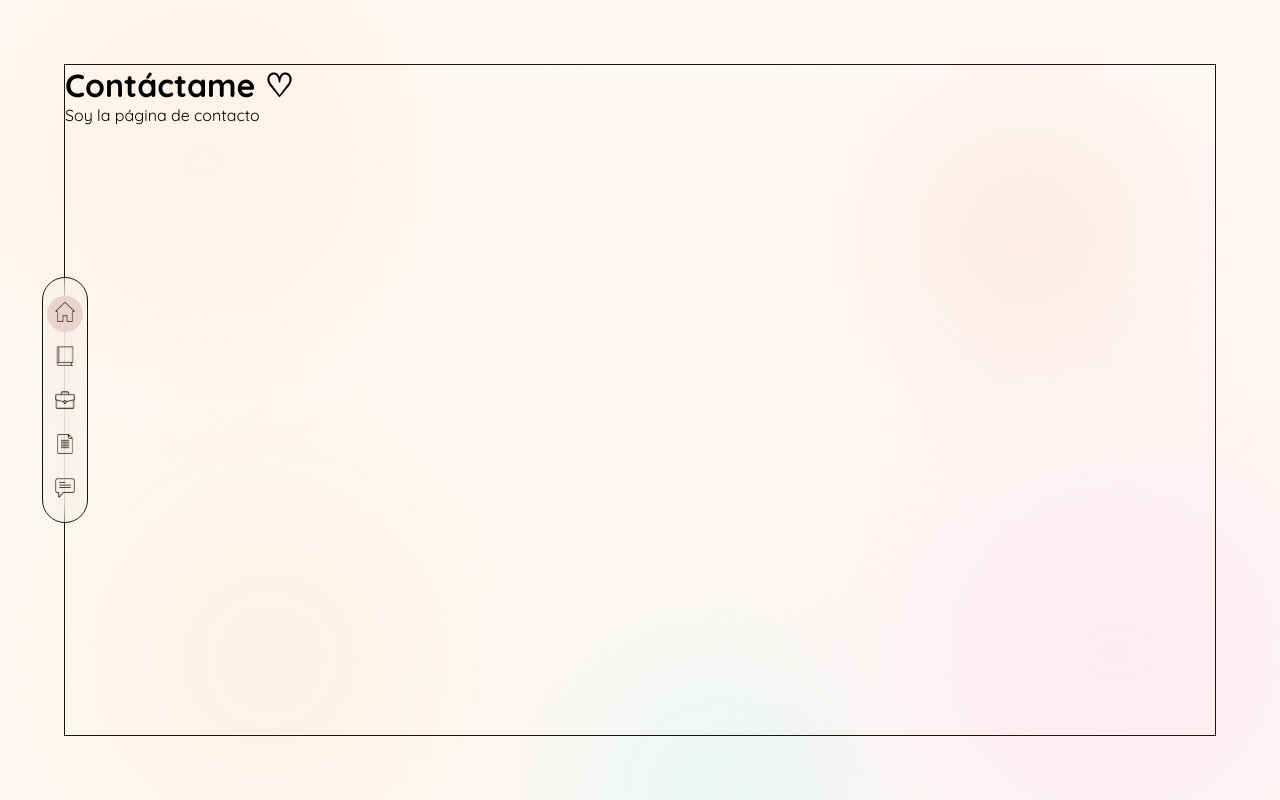
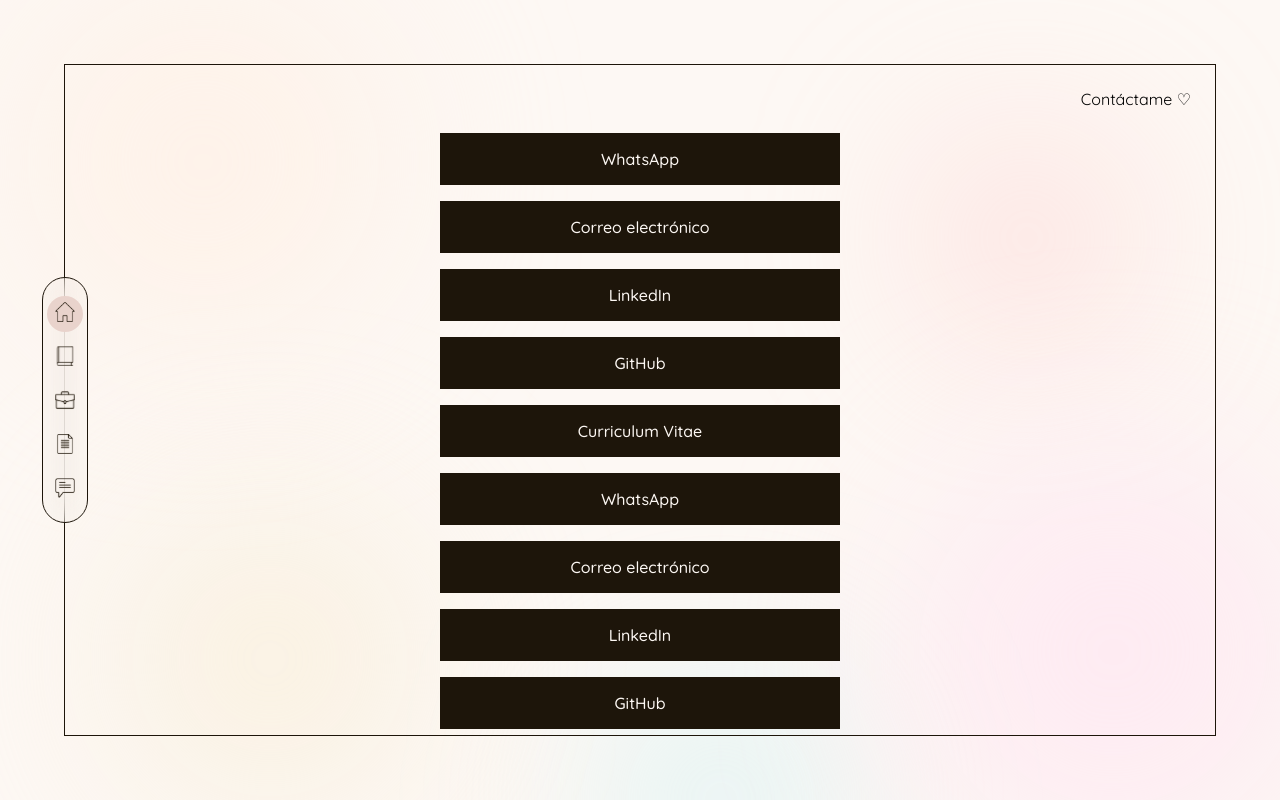
Before and after one commit to darianaren/my-portfolio, a React (Create React App) app: page /contact in a window 1280 px wide. Built offline with nearby package versions, Linux system fonts and the light colour scheme; a web font is replaced by a local one.

Commit message:
[main] feat (pages/Contact)

```diff
--- a/src/components/Button/styles.module.css
+++ b/src/components/Button/styles.module.css
@@ -7,7 +7,7 @@
   text-align: center;
 
   margin: 0;
-  padding: 12px 24px;
+  padding: 16px 24px;
   vertical-align: middle;
 
   border: none;
--- a/src/components/ButtonGroup/styles.module.css
+++ /dev/null
@@ -1 +0,0 @@
-@import "../../styles/variables.css";
--- a/src/components/LinkButton/styles.module.css
+++ b/src/components/LinkButton/styles.module.css
@@ -8,7 +8,7 @@
   font-family: var(--font-family-text);
 
   margin: 0;
-  padding: 12px 24px;
+  padding: 16px 24px;
   vertical-align: middle;
 
   border: none;
--- a/src/components/NavBar/constants.js
+++ b/src/components/NavBar/constants.js
@@ -26,7 +26,7 @@
     icon: cvIcon,
     isExternal: true,
     label: "Descargar CV",
-    download: "Dariana Rengifo - CV"
+    download: "Dariana Rengifo - Full Stack Developer - CV"
   },
   {
     to: "/contact",
--- a/src/pages/Contact/Contact.jsx
+++ b/src/pages/Contact/Contact.jsx
@@ -1,11 +1,42 @@
 import React from "react";
 
+import { BUTTONS } from "./constants";
+import styles from "./styles.module.css";
+
+import Button from "../../components/Button/Button";
 import PageWrapper from "../../templates/PageWrapper/PageWrapper";
 
 const Contact = () => {
+  const copyText = (text) => () => {
+    navigator.clipboard.writeText(text);
+  };
+
   return (
     <PageWrapper title="Contáctame ♡">
-      <p>Soy la página de contacto</p>
+      <div className={styles["buttons-container"]}>
+        {BUTTONS.map(({ key, label, email, link, download, copy }) => (
+          <Button key={key} onClick={copy ? copyText(copy) : null}>
+            {email ? (
+              <a className={styles.link} href={`mailto:${email}`}>
+                {label}
+              </a>
+            ) : download ? (
+              <a className={styles.link} href={link} download={download}>
+                {label}
+              </a>
+            ) : link ? (
+              <a
+                href={link}
+                target="_blank"
+                className={styles.link}
+                rel="noopener noreferrer"
+              >
+                {label}
+              </a>
+            ) : null}
+          </Button>
+        ))}
+      </div>
     </PageWrapper>
   );
 };
--- /dev/null
+++ b/src/pages/Contact/constants.js
@@ -0,0 +1,103 @@
+import pdf from "../../assets/pdf/Dariana Rengifo - Full Stack Developer.pdf";
+
+export const BUTTONS = Object.freeze([
+  {
+    key: 1,
+    label: "WhatsApp",
+    copy: "+5493517739445",
+    link: "wha.me/+5493517739445"
+  },
+  {
+    key: 2,
+    label: "Correo electrónico",
+    copy: "darianarengifo@gmail.com",
+    email: "darianarengifo@gmail.com"
+  },
+  {
+    key: 3,
+    label: "LinkedIn",
+    link: "https://www.linkedin.com/in/dariana-rengifo/"
+  },
+  { key: 4, label: "GitHub", link: "https://github.com/darianaren" },
+  {
+    key: 5,
+    link: pdf,
+    label: "Curriculum Vitae",
+    download: "Dariana Rengifo - Full Stack Developer - CV"
+  },
+
+  {
+    key: 11,
+    label: "WhatsApp",
+    copy: "+5493517739445",
+    link: "wha.me/+5493517739445"
+  },
+  {
+    key: 21,
+    label: "Correo electrónico",
+    copy: "darianarengifo@gmail.com",
+    email: "darianarengifo@gmail.com"
+  },
+  {
+    key: 31,
+    label: "LinkedIn",
+    link: "https://www.linkedin.com/in/dariana-rengifo/"
+  },
+  { key: 41, label: "GitHub", link: "https://github.com/darianaren" },
+  {
+    key: 51,
+    link: pdf,
+    label: "Curriculum Vitae",
+    download: "Dariana Rengifo - Full Stack Developer - CV"
+  },
+
+  {
+    key: 12,
+    label: "WhatsApp",
+    copy: "+5493517739445",
+    link: "wha.me/+5493517739445"
+  },
+  {
+    key: 22,
+    label: "Correo electrónico",
+    copy: "darianarengifo@gmail.com",
+    email: "darianarengifo@gmail.com"
+  },
+  {
+    key: 32,
+    label: "LinkedIn",
+    link: "https://www.linkedin.com/in/dariana-rengifo/"
+  },
+  { key: 42, label: "GitHub", link: "https://github.com/darianaren" },
+  {
+    key: 52,
+    link: pdf,
+    label: "Curriculum Vitae",
+    download: "Dariana Rengifo - Full Stack Developer - CV"
+  },
+
+  {
+    key: 13,
+    label: "WhatsApp",
+    copy: "+5493517739445",
+    link: "wha.me/+5493517739445"
+  },
+  {
+    key: 23,
+    label: "Correo electrónico",
+    copy: "darianarengifo@gmail.com",
+    email: "darianarengifo@gmail.com"
+  },
+  {
+    key: 33,
+    label: "LinkedIn",
+    link: "https://www.linkedin.com/in/dariana-rengifo/"
+  },
+  { key: 43, label: "GitHub", link: "https://github.com/darianaren" },
+  {
+    key: 53,
+    link: pdf,
+    label: "Curriculum Vitae3",
+    download: "Dariana Rengifo - Full Stack Developer - CV"
+  }
+]);
--- a/src/pages/Contact/styles.module.css
+++ b/src/pages/Contact/styles.module.css
@@ -1 +1,23 @@
 @import "../../styles/variables.css";
+
+.buttons-container {
+  gap: 1rem;
+  display: flex;
+  flex-direction: column;
+  justify-content: center;
+
+  min-height: 100%;
+  margin: 0 2rem;
+}
+
+.link {
+  color: var(--white);
+  text-decoration: none;
+}
+
+@media screen and (min-width: 1000px) {
+  .buttons-container {
+    max-width: 25rem;
+    margin: auto;
+  }
+}
--- a/src/templates/PageWrapper/PageWrapper.jsx
+++ b/src/templates/PageWrapper/PageWrapper.jsx
@@ -15,12 +15,16 @@
       animate="animate"
       exit={exitDirection}
       variants={PAGE_VARIANTS}
-      style={{ position: "absolute", width: "100%" }}
+      style={{ position: "absolute", width: "100%", height: "100%" }}
       initial={exitDirection === "up" ? "down" : "up"}
       transition={{ duration: 0.5, ease: "easeInOut" }}
     >
-      {title ? <h1>{title}</h1> : null}
-      <section className={borderBlur ? styles["border-blur"] : ""}>
+      {title ? <h1 className={styles.title}>{title}</h1> : null}
+      <section
+        className={`${styles["section-wrapper"]} ${
+          borderBlur ? styles["border-blur"] : ""
+        }`}
+      >
         {children}
       </section>
     </motion.div>
--- a/src/templates/PageWrapper/styles.module.css
+++ b/src/templates/PageWrapper/styles.module.css
@@ -1 +1,26 @@
 @import "../../styles/variables.css";
+
+.title {
+  font-size: 0.75rem;
+  text-align: right;
+  font-weight: var(--regular-400);
+
+  margin: 1rem;
+}
+
+.section-wrapper {
+  width: 100%;
+  height: calc(100% - 3rem);
+}
+
+@media screen and (min-width: 1000px) {
+  .title {
+    font-size: 1rem;
+
+    margin: 1.5rem;
+  }
+
+  .section-wrapper {
+    height: calc(100% - 4.3rem);
+  }
+}
```
